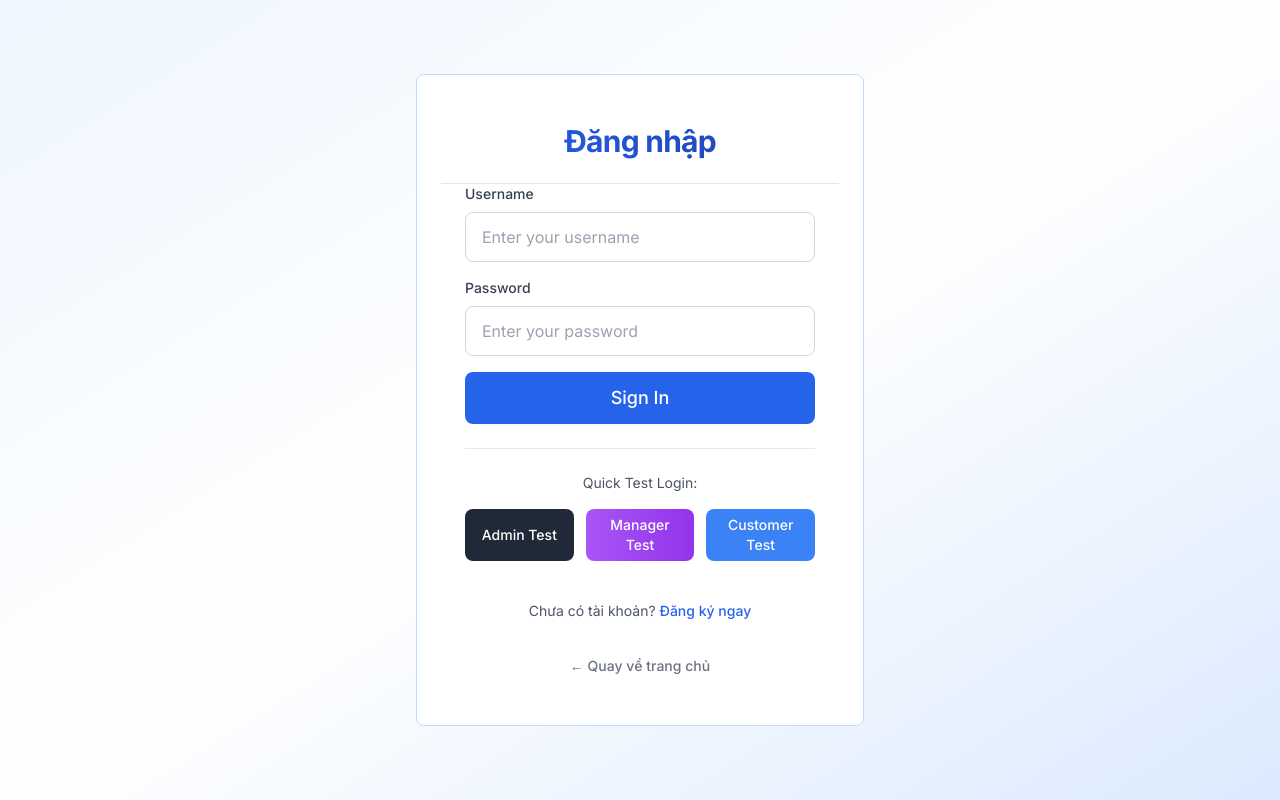
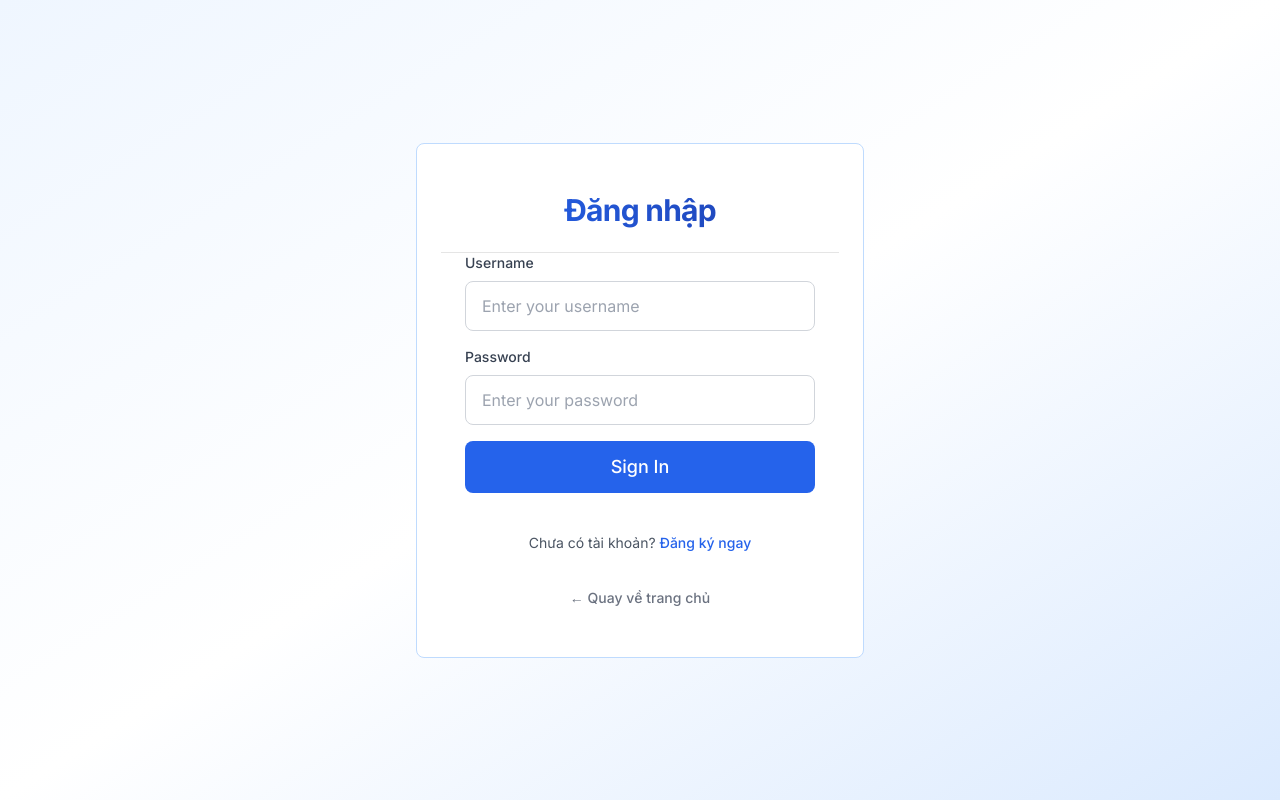
Before and after one commit to chienvn102/TechgearFE, a Next.js app: page /login in a window 1280 px wide. Built offline with nearby package versions, Linux system fonts and the light colour scheme; no server answers.

Commit message:
update login

```diff
--- a/src/app/(auth)/login/page.tsx
+++ b/src/app/(auth)/login/page.tsx
@@ -136,38 +136,6 @@ export default function LoginPage() {
               </Button>
             </form>
 
-            {/* Quick Login Buttons for Testing */}
-            <div className="pt-6 border-t border-gray-200">
-              <p className="text-sm text-gray-600 text-center mb-4">Quick Test Login:</p>
-              <div className="grid grid-cols-3 gap-3">
-                <Button
-                  variant="admin"
-                  size="sm"
-                  onClick={() => setFormData({ username: 'admin', password: 'admin123' })}
-                  disabled={loading}
-                >
-                  Admin Test
-                </Button>
-                <Button
-                  variant="neutral"
-                  size="sm"
-                  onClick={() => setFormData({ username: 'nhanvien', password: 'chienvn102' })}
-                  disabled={loading}
-                  className="bg-gradient-to-r from-purple-500 to-purple-600 text-white hover:from-purple-600 hover:to-purple-700"
-                >
-                  Manager Test
-                </Button>
-                <Button
-                  variant="customer"
-                  size="sm"
-                  onClick={() => setFormData({ username: 'customer01', password: 'customer123' })}
-                  disabled={loading}
-                >
-                  Customer Test
-                </Button>
-              </div>
-            </div>
-
             {/* Customer Registration Link */}
             <div className="text-center pt-4">
               <p className="text-sm text-gray-600">
```
